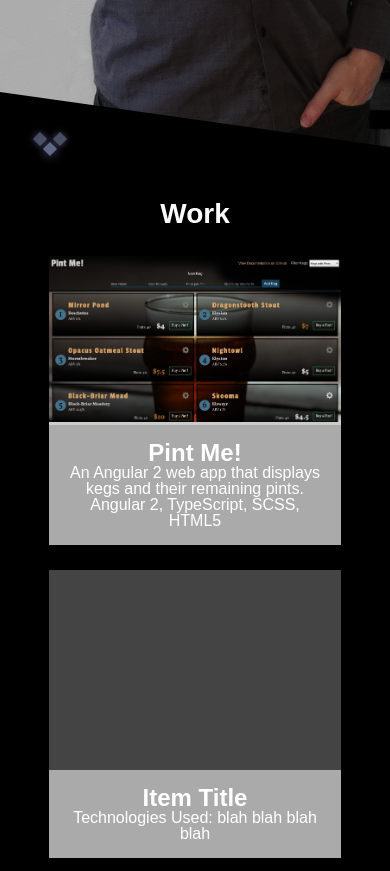
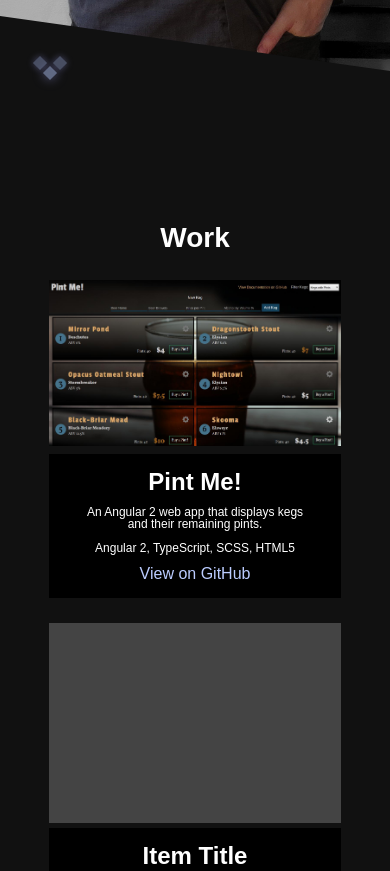
Before and after one commit to jeffsdev/Portfolio, a website: page app/index.html in a window 390 px wide. Shown: the part 660-1531 px from the top of the page. Drawn offline with Linux system fonts and the light colour scheme.

Commit message:
add media queries to header

```diff
--- a/app/index.html
+++ b/app/index.html
@@ -47,6 +47,7 @@
             <h3>Pint Me!</h3>
             <p>An Angular 2 web app that displays kegs and their remaining pints.</p>
             <p>Angular 2, TypeScript, SCSS, HTML5</p>
+            <a href="https://github.com/jeffsdev/js-Angular2-TapRoom">View on GitHub</a>
           </div>
         </div>
         <div class="portfolio-item">
--- a/app/scss/layout/_header.scss
+++ b/app/scss/layout/_header.scss
@@ -1,11 +1,31 @@
 header {
+  position: relative;
   width: 100vw;
-  height: 100vh;
+  height: 568px;
   background-image: url('../img/PortfolioBGtestpic.jpg');
   background-size: cover;
   background-repeat: no-repeat;
   background-position: -180px;
   background-attachment: fixed;
+  //breakpoints at 568, 640, 667, 768, 900, 1024, 1280, 1366, 1440, 1600,
+  @media screen and #{$s-mobile} {
+    height: 640px;
+  }
+  @media screen and #{$m-mobile} {
+    height: 667px;
+  }
+  @media screen and #{$l-mobile} {
+    height: 720px;
+  }
+  @media screen and #{$l-mobile} {
+    height: 768px;
+  }
+
+
+
+
+
+
   .header-box {
     width: 150px;
     background: rgba(0, 0, 0, 0.5);
--- a/app/scss/layout/_work.scss
+++ b/app/scss/layout/_work.scss
@@ -14,8 +14,10 @@
 }
 
 .work-section {
+  padding-top: 100px;
   width: 100%;
   background: $black;
+  // background: linear-gradient(to bottom, #111111 0%,#404248 100%);
   color: $white;
   text-align: center;
   padding-bottom: 100px;
@@ -27,7 +29,7 @@
 
 .portfolio-item {
   width: 75%;
-  background: #ccc;
+  background: $black;
   margin: auto;
   margin-bottom: 25px;
   .p-img {
@@ -36,8 +38,16 @@
     background: $gray;
   }
   .portfolio-item-details {
+    margin-top: 5px;
     width: 100%;
-    background: $lightGray;
+    background: black;
     padding: 1em;
+    p {
+      margin: 1em;
+      font-size: 0.75em;
+    }
+    a {
+      color: $lightBlue;
+    }
   }
 }
--- a/app/scss/utils/_variables.scss
+++ b/app/scss/utils/_variables.scss
@@ -1,9 +1,18 @@
 // Colors
-$black: #000;
+$black: #111;
 $white: #fff;
 
 $lightGray: #aaa;
 $gray: #444;
 $grayBlue: #404248;
 
-$lightBlue: #3287ef;
+$lightBlue: #bcf;
+
+
+
+//Media Queries
+$s-mobile: "(min-height: 640px)";
+$m-mobile: "(min-height: 667px)";
+$l-mobile: "(min-height: 720px)";
+$tablet: "(min-height: 768px)";
+$desktop: "(min-height: 1024px)";
```
Also changed, not shown: app/css/main.css.
